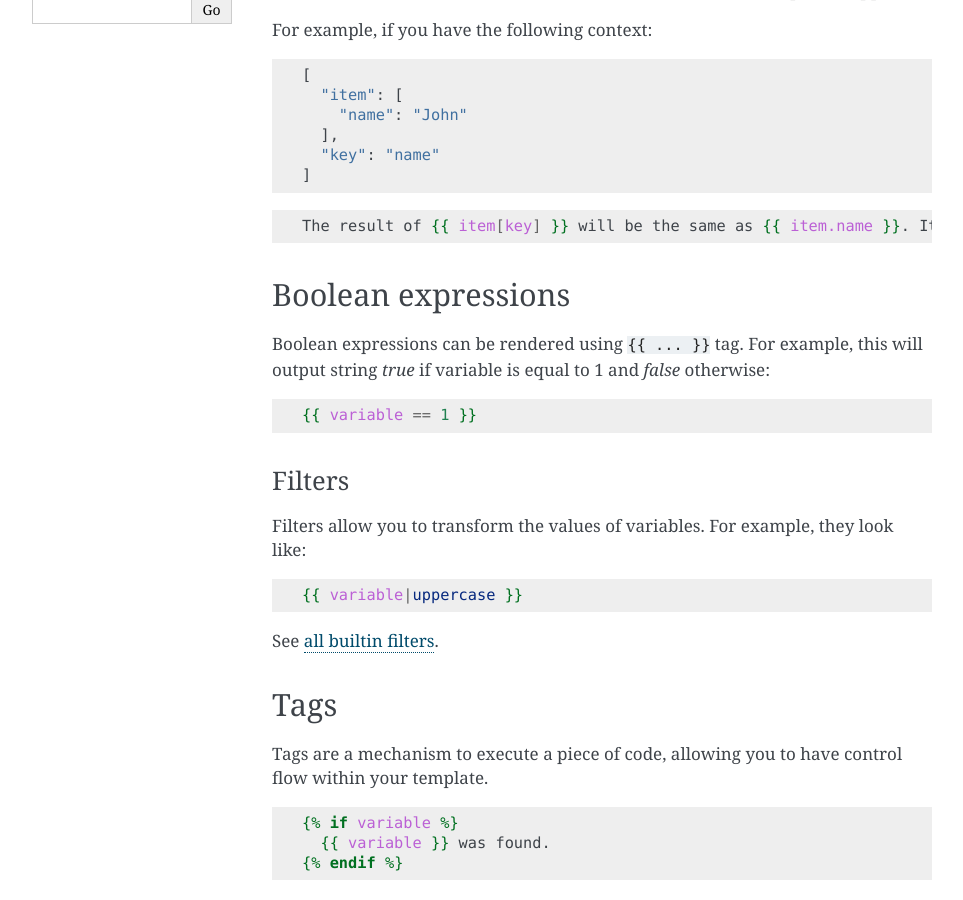
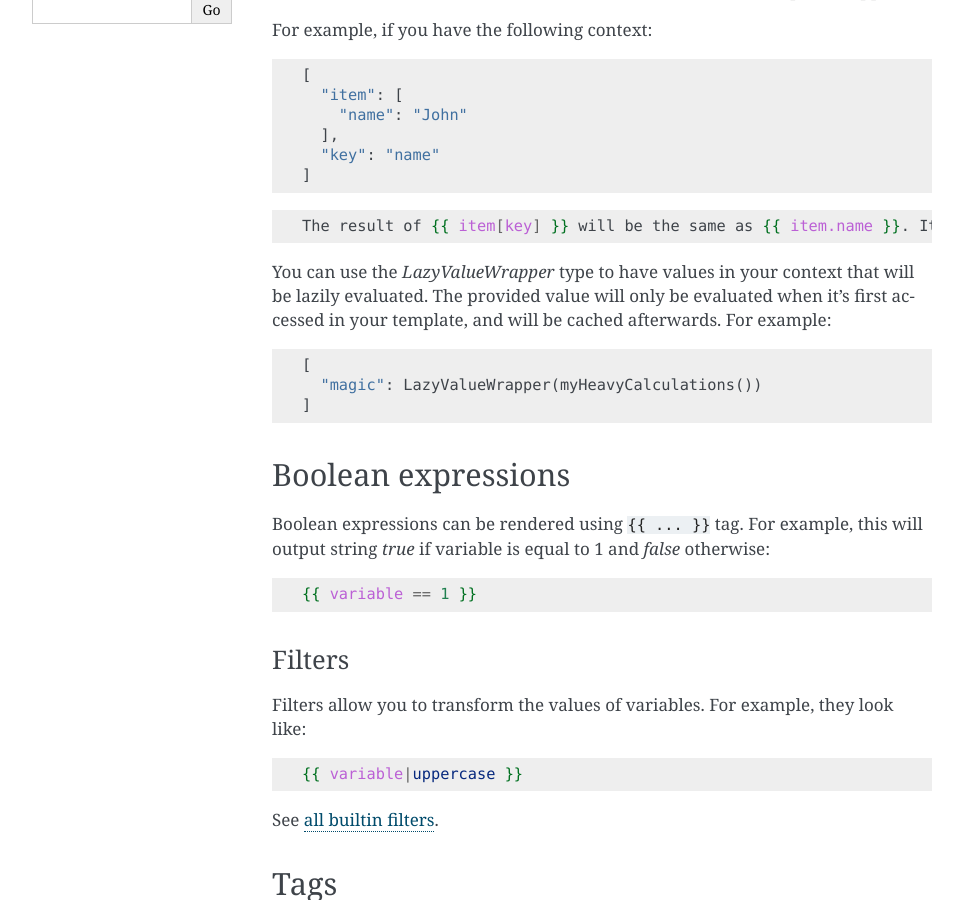
Before and after one commit to stencilproject/Stencil, a Sphinx documentation site: the page built from docs/templates.rst, in a window 1280 px wide and 900 px high, scrolled down 762 px. Shown: the whole window, without its empty margins (148-1111 px from the left). Built offline with Sphinx 7.4.7, drawn with Linux system fonts in a browser that asks for light colours; comment, search, counter and statistics services are not loaded.

```diff
--- a/docs/templates.rst
+++ b/docs/templates.rst
@@ -50,6 +50,14 @@ For example, if you have the following context:
 
     The result of {{ item[key] }} will be the same as {{ item.name }}. It will first evaluate the result of {{ key }}, and only then evaluate the lookup expression.
 
+You can use the `LazyValueWrapper` type to have values in your context that will be lazily evaluated. The provided value will only be evaluated when it's first accessed in your template, and will be cached afterwards. For example:
+
+.. code-block:: swift
+
+    [
+      "magic": LazyValueWrapper(myHeavyCalculations())
+    ]
+
 Boolean expressions
 -------------------
 
@@ -59,7 +67,6 @@ For example, this will output string `true` if variable is equal to 1 and `false
 .. code-block:: html+django
 
     {{ variable == 1 }}
-
 
 Filters
 ~~~~~~~
```
Also changed, not shown: CHANGELOG.md (+3 -0 lines).
